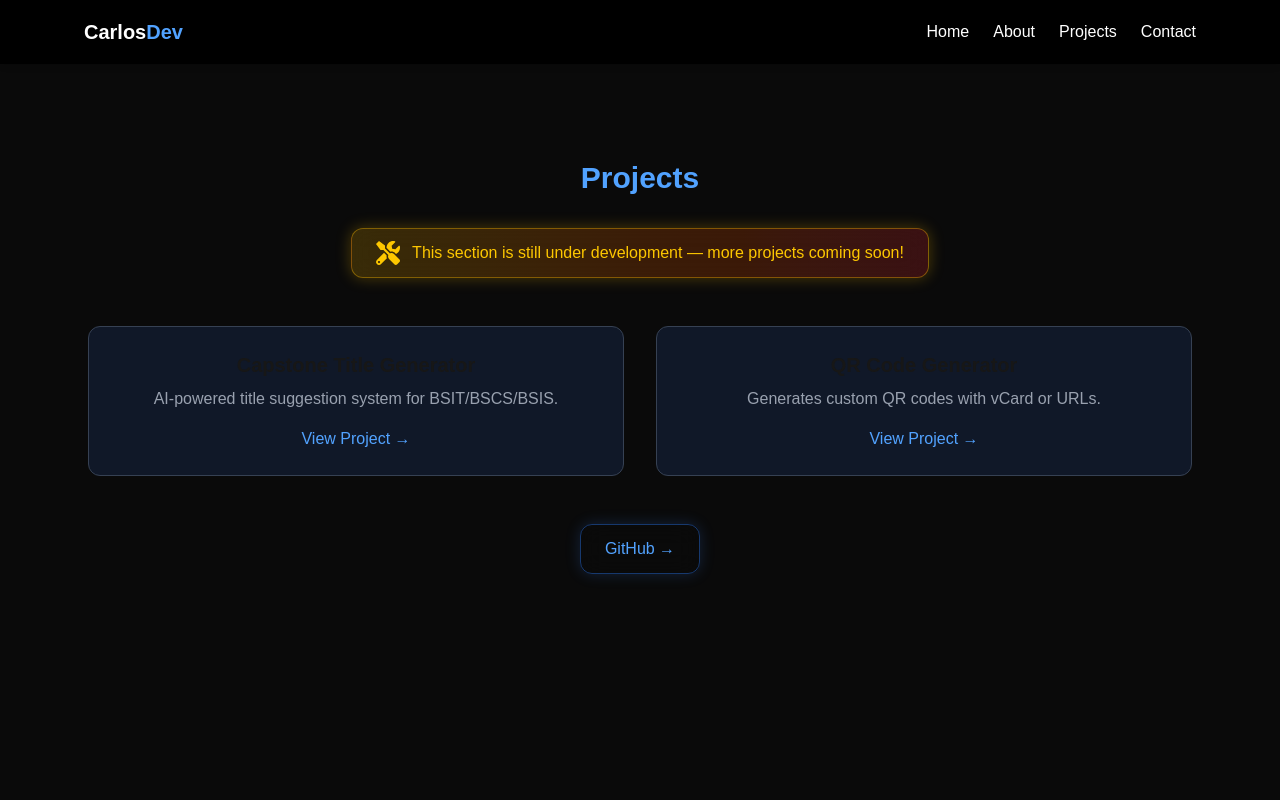
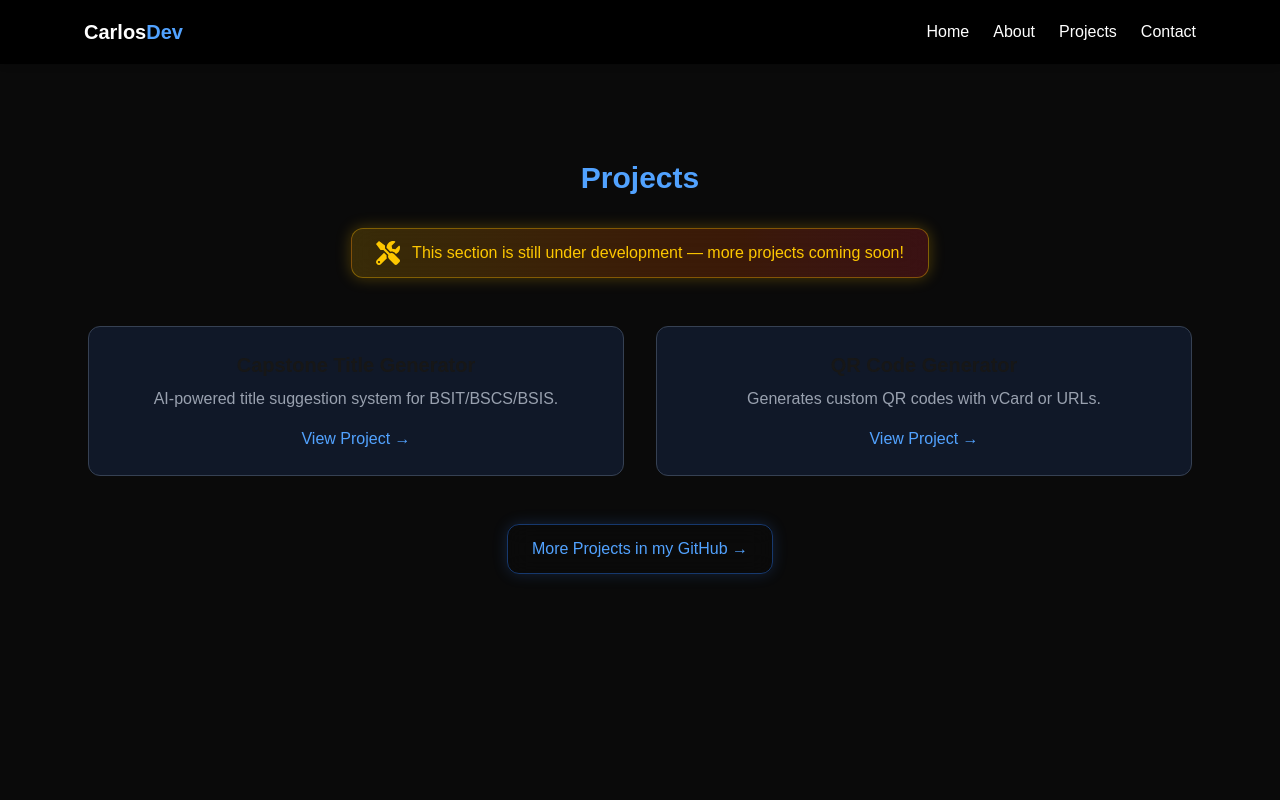
Before and after one commit to Crl0sDEV/Latest-Portfolio-V1, a Next.js app: page /projects in a window 1280 px wide. Shown: the top 800 px of the page. Built offline with nearby package versions, Linux system fonts and the light colour scheme.

Commit message:
improve cta button for project page

```diff
--- a/src/app/projects/page.js
+++ b/src/app/projects/page.js
@@ -58,7 +58,7 @@ export default function Projects() {
             border border-blue-500/40 text-blue-400 hover:bg-blue-500/10
             transition-all backdrop-blur-md shadow-[0_0_15px_rgba(59,130,246,0.2)]"
           >
-            GitHub →
+            More Projects in my GitHub →
           </a>
         </div>
       </Reveal>
```
